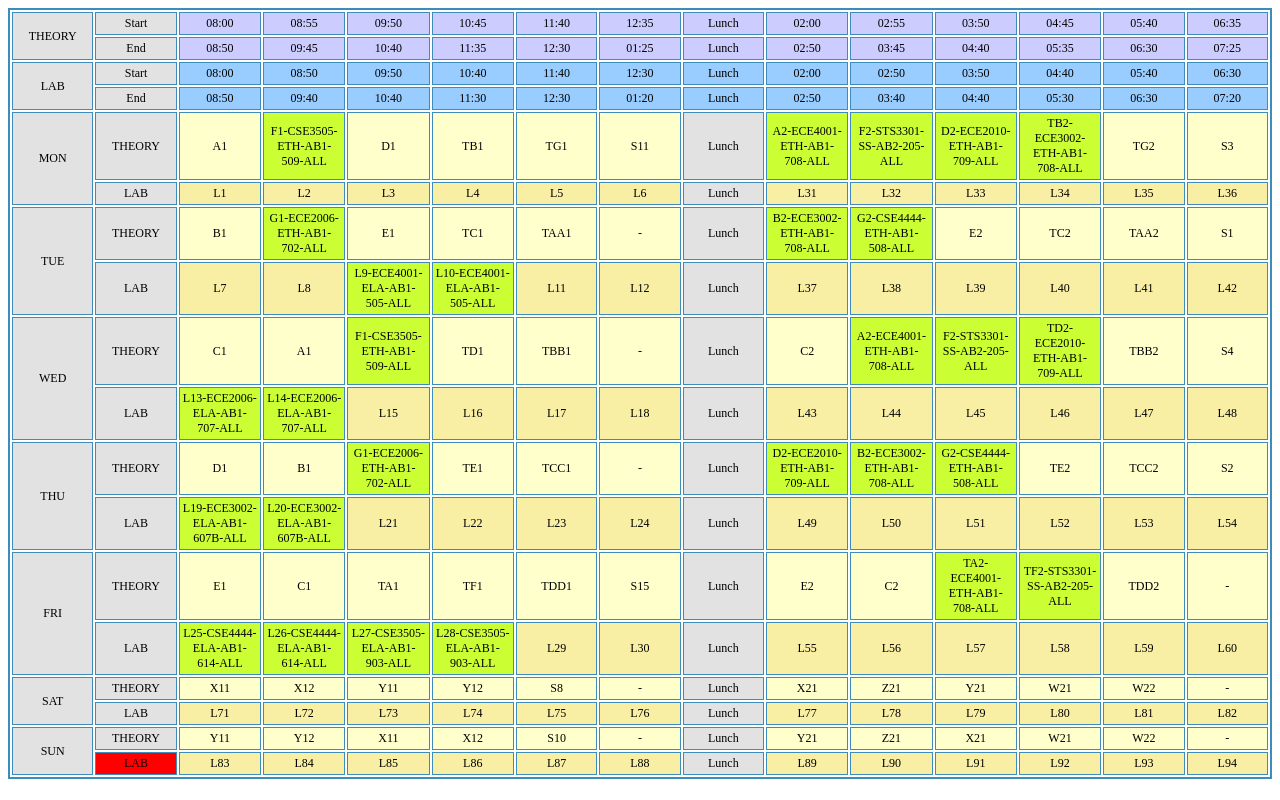
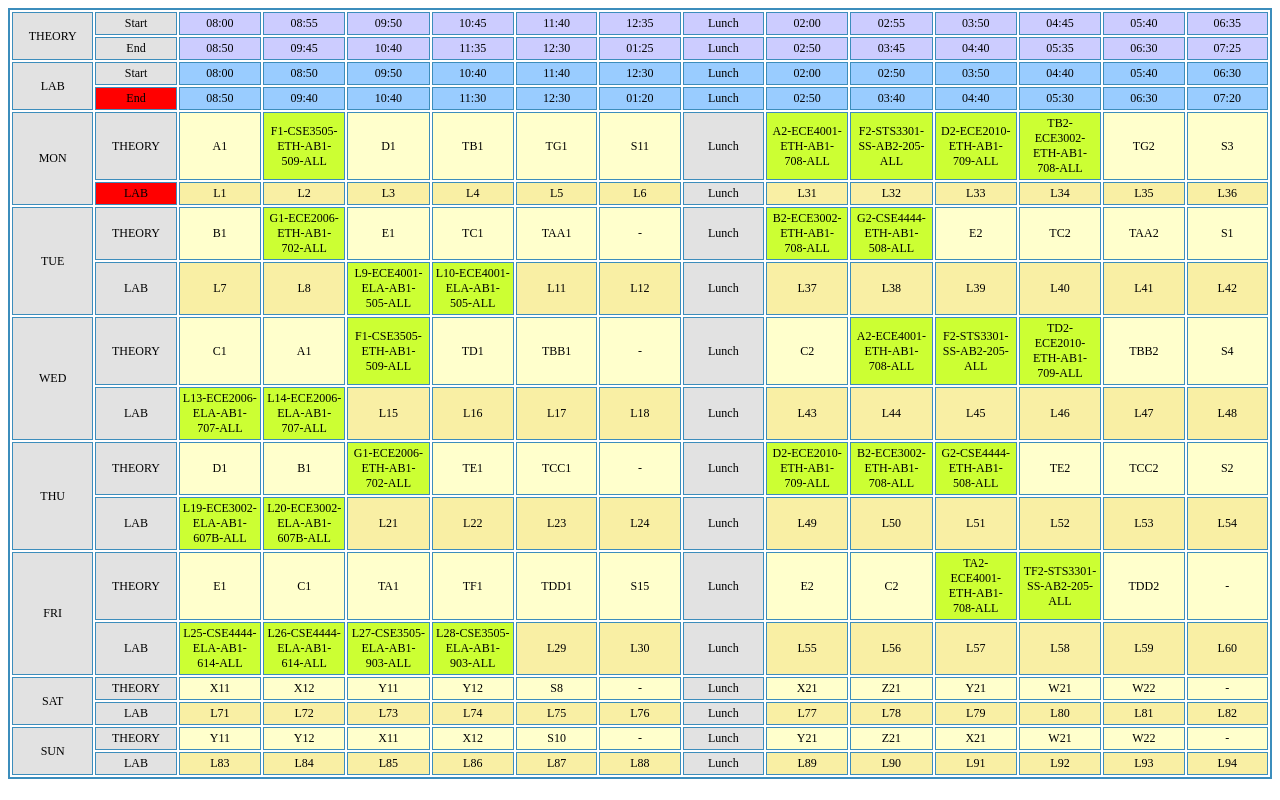
Before and after one commit to beaterblank/Timetable, a plain HTML site: page index.html in a window 1280 px wide. Drawn offline with Linux system fonts and the light colour scheme.

Commit message:
Update index.html

```diff
--- a/index.html
+++ b/index.html
@@ -1900,7 +1900,7 @@ setTimeout(function(){
 }, 50000);
 var table = document.getElementById("timeTableStyle").children[0].children
 var today = new Date();
-var date = (today.getDay()==0)*7 +today.getDay()
+var date = ((today.getDay()/7)>>0)*7 +today.getDay()
 var hr = today.getHours()
 var m = today.getMinutes()
 now = hr * 60 + m
```
